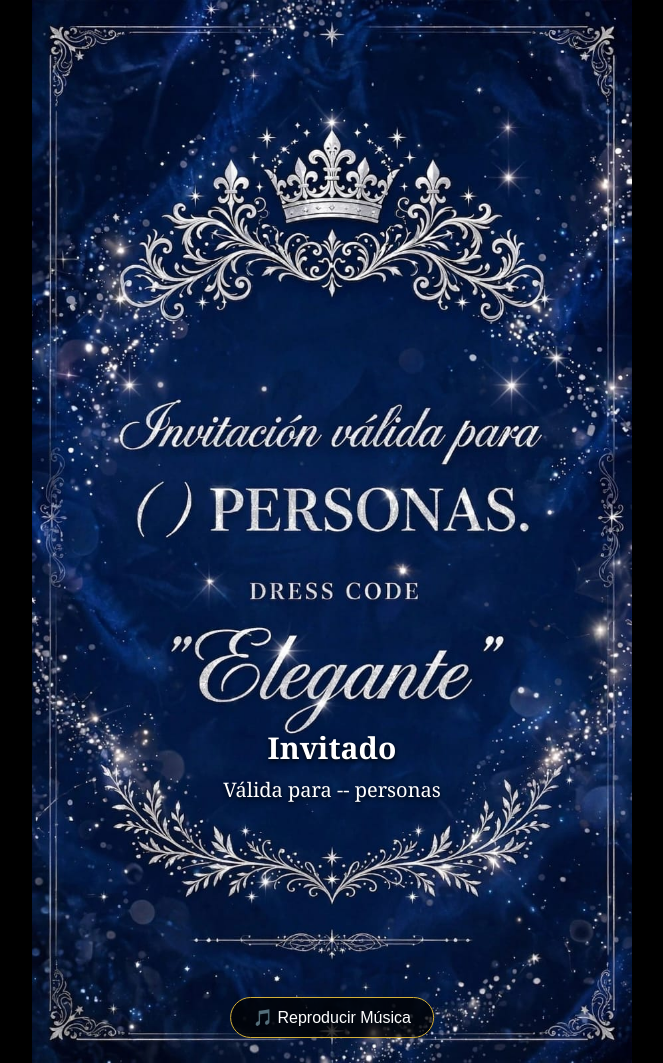
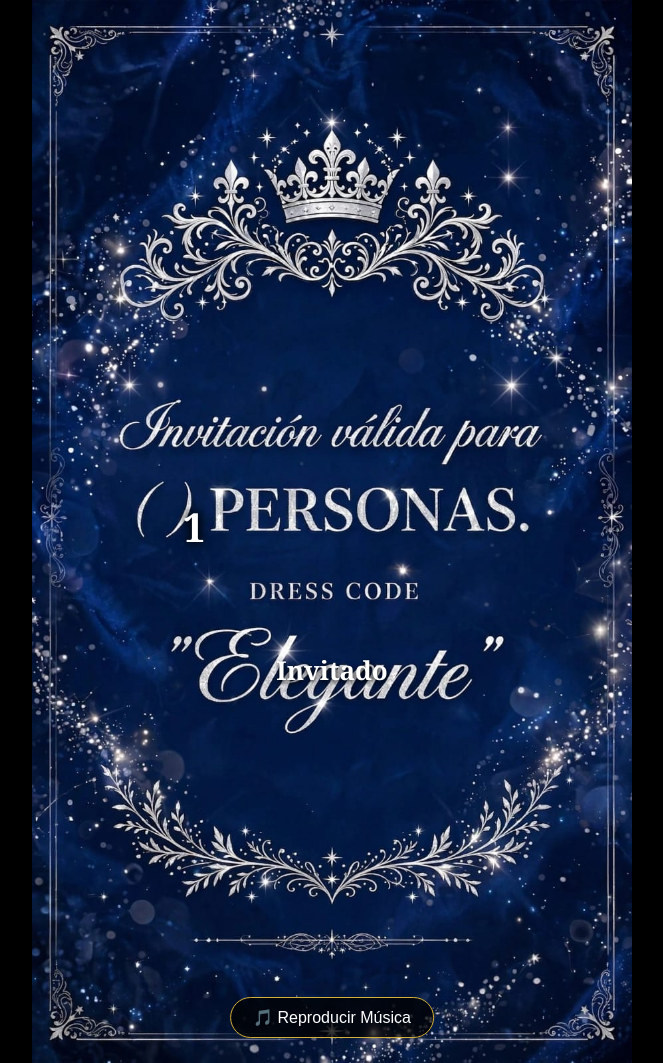
Before and after one commit to Fernando22A/invitaciones, a plain HTML site: page personal.html in a window 1280 px wide. Shown: the whole page, without its empty margins (308-971 px from the left). Drawn offline with Linux system fonts and the light colour scheme.

Commit message:
Update personal.html

```diff
--- a/personal.html
+++ b/personal.html
@@ -3,7 +3,6 @@
 <head>
     <meta charset="UTF-8">
     <meta name="viewport" content="width=device-width, initial-scale=1.0">
-
     <title>Invitación Especial - Irina</title>
 
     <style>
@@ -32,25 +31,32 @@
             display: block;
         }
 
-        .datos {
+        /* Número dentro de los paréntesis "( )" */
+        .numero-pases {
             position: absolute;
-            top: 72%;
+            top: 49.5%;           /* Ajusta si es necesario */
+            left: 27%;            /* Ajusta si es necesario */
+            transform: translate(-50%, -50%);
+            font-size: 40px;
+            font-weight: bold;
+            color: #ffffff;
+            text-shadow: 0 0 8px #000, 0 0 12px #000;
+            font-family: Georgia, serif;
+            pointer-events: none;
+        }
+
+        /* Nombre del invitado (opcional, arriba) */
+        .nombre {
+            position: absolute;
+            top: 63%;             /* Ajusta según tu preferencia */
             left: 50%;
             transform: translate(-50%, -50%);
             width: 80%;
             text-align: center;
             color: white;
+            font-size: 26px;
+            font-weight: bold;
             text-shadow: 0 2px 5px #000;
-        }
-
-        .nombre {
-            font-size: 30px;
-            font-weight: bold;
-            margin-bottom: 8px;
-        }
-
-        .pases {
-            font-size: 20px;
         }
 
         .boton-musica {
@@ -79,15 +85,11 @@
 
         <img src="personal.jpeg" class="imagen" alt="Invitación">
 
-        <div class="datos">
-            <div class="nombre" id="invitado">
-                Invitado
-            </div>
+        <!-- Número dentro de los paréntesis -->
+        <div class="numero-pases" id="pases">1</div>
 
-            <div class="pases" id="pases">
-                Válida para -- personas
-            </div>
-        </div>
+        <!-- Nombre del invitado -->
+        <div class="nombre" id="invitado">Invitado</div>
 
         <audio id="musica" loop>
             <source src="Moonstruck.mp3" type="audio/mpeg">
@@ -100,7 +102,6 @@
     </div>
 
     <script>
-
         const parametros = new URLSearchParams(window.location.search);
 
         const invitado = parametros.get("invitado");
@@ -111,21 +112,17 @@
         }
 
         if (pases) {
-            document.getElementById("pases").textContent =
-                "Invitación válida para " + pases + " personas";
+            document.getElementById("pases").textContent = pases;
         }
 
         function reproducirMusica() {
-
             const musica = document.getElementById("musica");
-
             if (musica.paused) {
                 musica.play();
             } else {
                 musica.pause();
             }
         }
-
     </script>
 
 </body>
```
